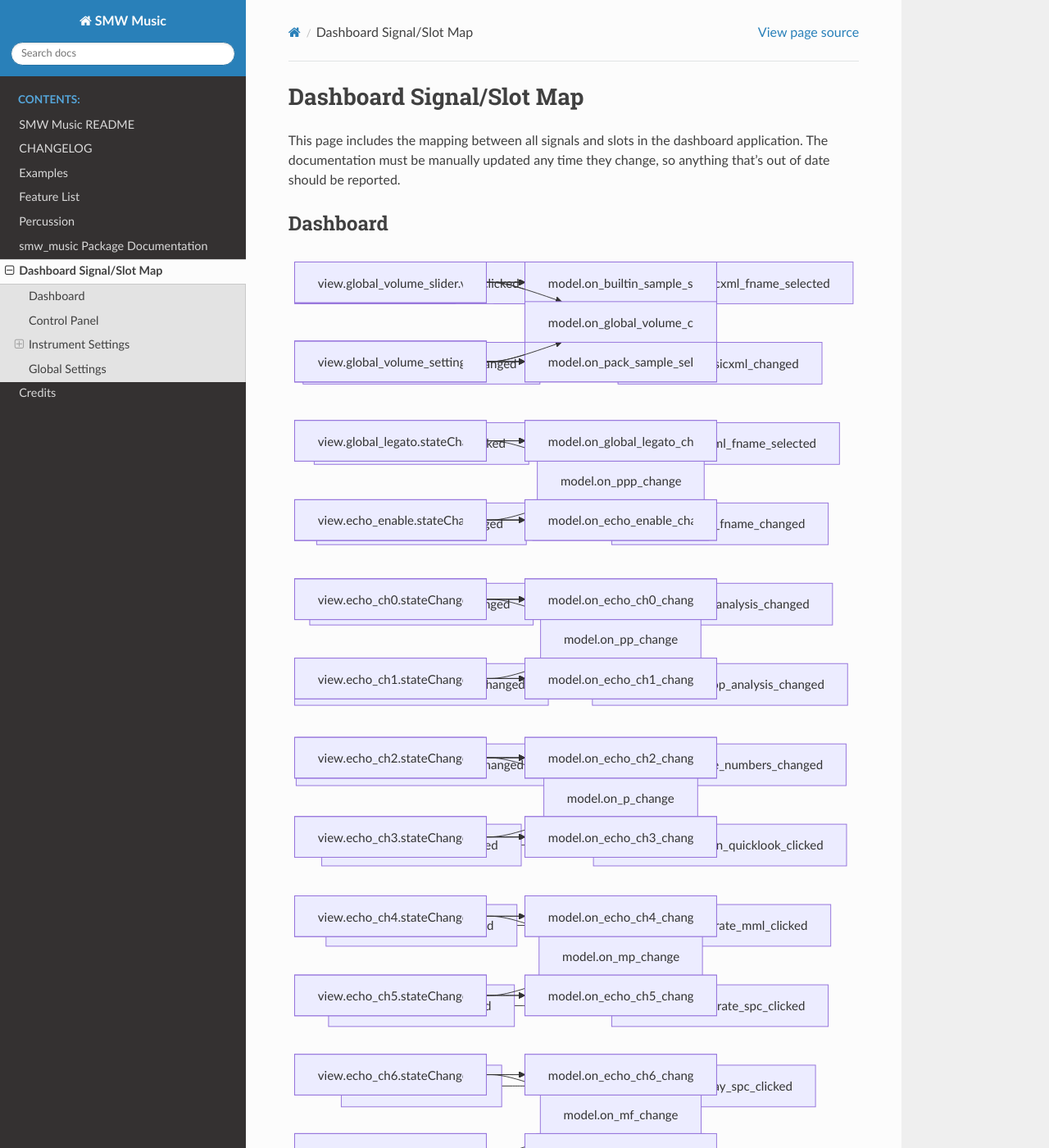
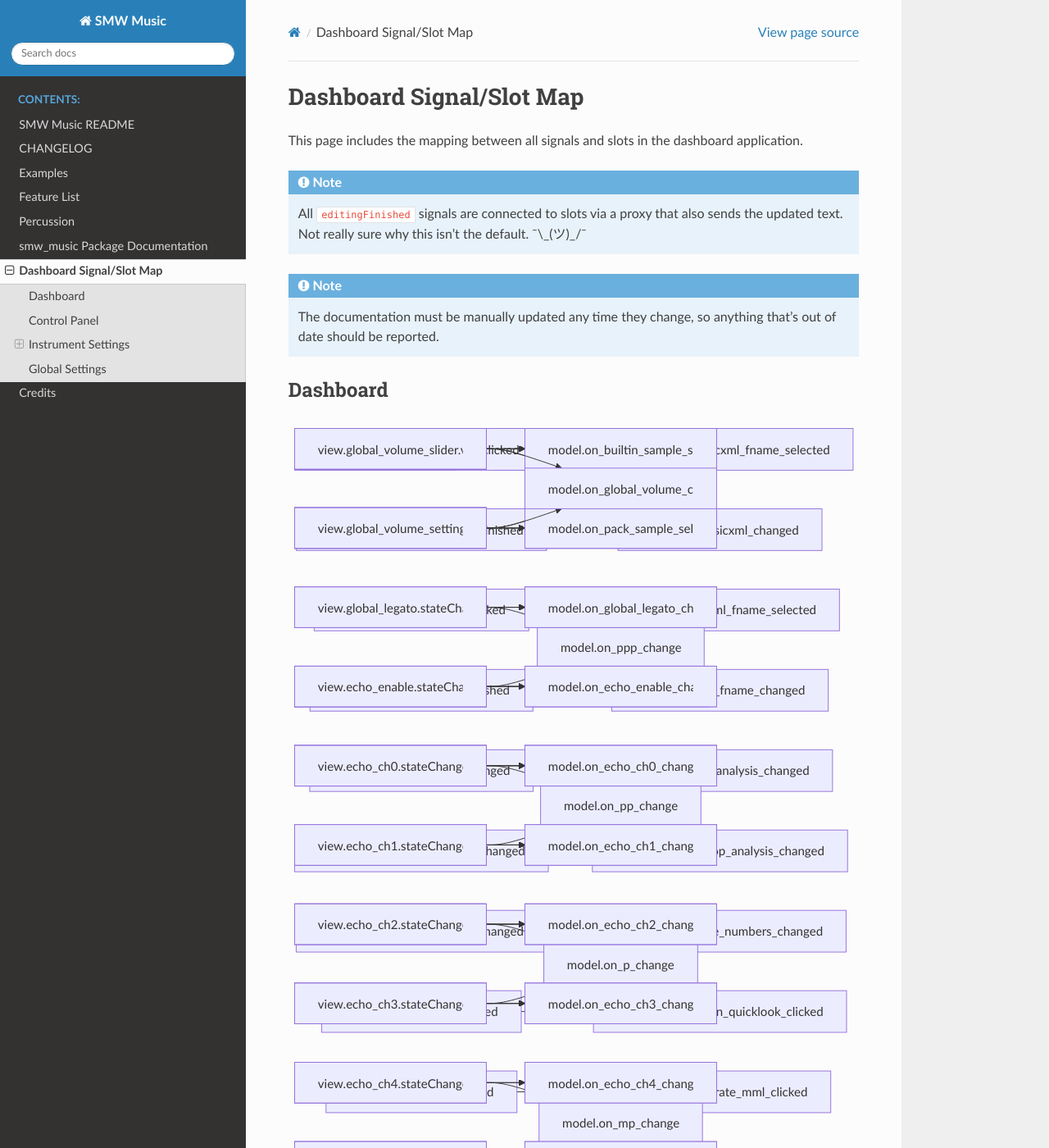
Before and after one commit to com-posers-pit/smw_music, a Sphinx documentation site: the page built from doc/source/dashboard_signal_slot_map.rst, in a window 1280 px wide and 1400 px high. Shown: the whole window at 82% size. Built offline with Sphinx 7.4.7 and the Read the Docs theme 2.0.0, drawn with Linux system fonts in a browser that asks for light colours; some of the changed text lies outside the part shown.

Commit message:
QLineEdit signals: s/textChanged/editingFinished
textChanged sends a signal before a QLineEdit change has been completed,
so need to change the signal to editingFinished.
But editingFinished doesn't send the updated text (why?), so add a shim
that grabs the text and sends it too.

Now playing:
Jetpacks by Von Kaiser

```diff
--- a/doc/source/dashboard_signal_slot_map.rst
+++ b/doc/source/dashboard_signal_slot_map.rst
@@ -3,8 +3,16 @@
 
 This page includes the mapping between all signals and slots in the dashboard
 application.
-The documentation must be manually updated any time they change, so anything
-that's out of date should be reported.
+
+.. note::
+   All ``editingFinished`` signals are connected to slots via a proxy that
+   also sends the updated text.
+   Not really sure why this isn't the default.
+   ¯\\_(ツ)_/¯
+
+.. note::
+   The documentation must be manually updated any time they change, so anything
+   that's out of date should be reported.
 
 Dashboard
 ---------
@@ -21,9 +29,9 @@
 
    flowchart LR
       view.select_musicxml_fname.clicked --> dashboard.on_musicxml_fname_selected
-      view.musicxml_fname.textChanged --> model.on_musicxml_changed
+      view.musicxml_fname.editingFinished --> model.on_musicxml_changed
       view.select_mml_fname.clicked --> dashboard.on_mml_fname_selected
-      view.mml_fname.textChanged --> model.on_mml_fname_changed
+      view.mml_fname.editingFinished --> model.on_mml_fname_changed
       view.loop_analysis.stateChanged --> model.on_loop_analysis_changed
       view.superloop_analysis.stateChanged --> model.on_superloop_analysis_changed
       view.measure_numbers.stateChanged --> model.on_measure_numbers_changed
@@ -45,25 +53,25 @@
 
    flowchart LR
       view.pppp_slider.valueChanged --> model.on_pppp_changed
-      view.pppp_setting.textChanged --> model.on_pppp_changed
+      view.pppp_setting.editingFinished --> model.on_pppp_changed
       view.ppp_slider.valueChanged --> model.on_ppp_changed
-      view.ppp_setting.textChanged --> model.on_ppp_changed
+      view.ppp_setting.editingFinished --> model.on_ppp_changed
       view.pp_slider.valueChanged --> model.on_pp_changed
-      view.pp_setting.textChanged --> model.on_pp_changed
+      view.pp_setting.editingFinished --> model.on_pp_changed
       view.p_slider.valueChanged --> model.on_p_changed
-      view.p_setting.textChanged --> model.on_p_changed
+      view.p_setting.editingFinished --> model.on_p_changed
       view.mp_slider.valueChanged --> model.on_mp_changed
-      view.mp_setting.textChanged --> model.on_mp_changed
+      view.mp_setting.editingFinished --> model.on_mp_changed
       view.mf_slider.valueChanged --> model.on_mf_changed
-      view.mf_setting.textChanged --> model.on_mf_changed
+      view.mf_setting.editingFinished --> model.on_mf_changed
       view.f_slider.valueChanged --> model.on_f_changed
-      view.f_setting.textChanged --> model.on_f_changed
+      view.f_setting.editingFinished --> model.on_f_changed
       view.ff_slider.valueChanged --> model.on_ff_changed
-      view.ff_setting.textChanged --> model.on_ff_changed
+      view.ff_setting.editingFinished --> model.on_ff_changed
       view.fff_slider.valueChanged --> model.on_fff_changed
-      view.fff_setting.textChanged --> model.on_fff_changed
+      view.fff_setting.editingFinished --> model.on_fff_changed
       view.ffff_slider.valueChanged --> model.on_ffff_changed
-      view.ffff_setting.textChanged --> model.on_ffff_changed
+      view.ffff_setting.editingFinished --> model.on_ffff_changed
       A["view.interpolate.stateChanged"] --> model.on_interpolate_changed
 
 Articulations
@@ -100,7 +108,7 @@
       view.select_pack_sample.toggled --> model.on_pack_sample_selected
       view.select_brr_sample.toggled --> model.on_brr_sample_selected
       view.select_brr_fname.clicked --> dashboard.on_brr_clicked
-      view.brr_fname.textChanged --> model.on_brr_fname_changed
+      view.brr_fname.editingFinished --> model.on_brr_fname_changed
       view.select_adsr_mode.toggled --> model.on_select_adsr_mode_selected
       view.gain_mode_direct.toggled --> model.on_gain_direct_selected
       view.gain_mode_inclin.toggled --> model.on_gain_inclin_selected
@@ -113,10 +121,10 @@
       view.sus_level_slider.valueChanged --> model.on_sus_level_changed
       view.sus_rate_slider.valueChanged --> model.on_sus_rate_changed
       view.tune_slider.valueChanged --> model.on_tune_changed
-      view.tune_setting.textChanged --> model.on_tune_changed
+      view.tune_setting.editingFinished --> model.on_tune_changed
       view.subtune_slider.valueChanged --> model.on_subtune_changed
-      view.subtune_setting.textChanged --> model.on_subtune_changed
-      view.brr_setting.textChanged --> model.on_brr_setting_changed
+      view.subtune_setting.editingFinished --> model.on_subtune_changed
+      view.brr_setting.editingFinished --> model.on_brr_setting_changed
       view.preview_envelope.clicked --> self.on_preview_envelope_clicked
 
 
@@ -140,13 +148,13 @@
      view.echo_ch7.stateChanged --> model.on_echo_ch7_changed
      view.echo_filter0.toggled --> model.on_filter_0_toggled
      view.echo_left_slider.toggled --> model.on_echo_left_changed
-     view.echo_left_setting.textChanged --> model.on_echo_left_changed
+     view.echo_left_setting.editingFinished --> model.on_echo_left_changed
      view.echo_left_surround.stateChanged --> model.on_echo_left_surround_changed
      view.echo_right_slider.toggled --> model.on_echo_right_changed
-     view.echo_right_setting.textChanged --> model.on_echo_right_changed
+     view.echo_right_setting.editingFinished --> model.on_echo_right_changed
      view.echo_right_surround.stateChanged --> model.on_echo_right_surround_changed
      view.echo_feedback_slider.toggled --> model.on_echo_feedback_changed
-     view.echo_feedback_setting.textChanged --> model.on_echo_feedback_changed
+     view.echo_feedback_setting.editingFinished --> model.on_echo_feedback_changed
      view.echo_feedback_surround.stateChanged --> model.on_echo_feedback_surround_changed
      view.echo_delay_slider.valueChanged --> model.on_echo_delay_changed
      view.echo_delay_setting.valueChanged --> model.on_echo_delay_changed
```
Also changed, not shown: 1 other file.
